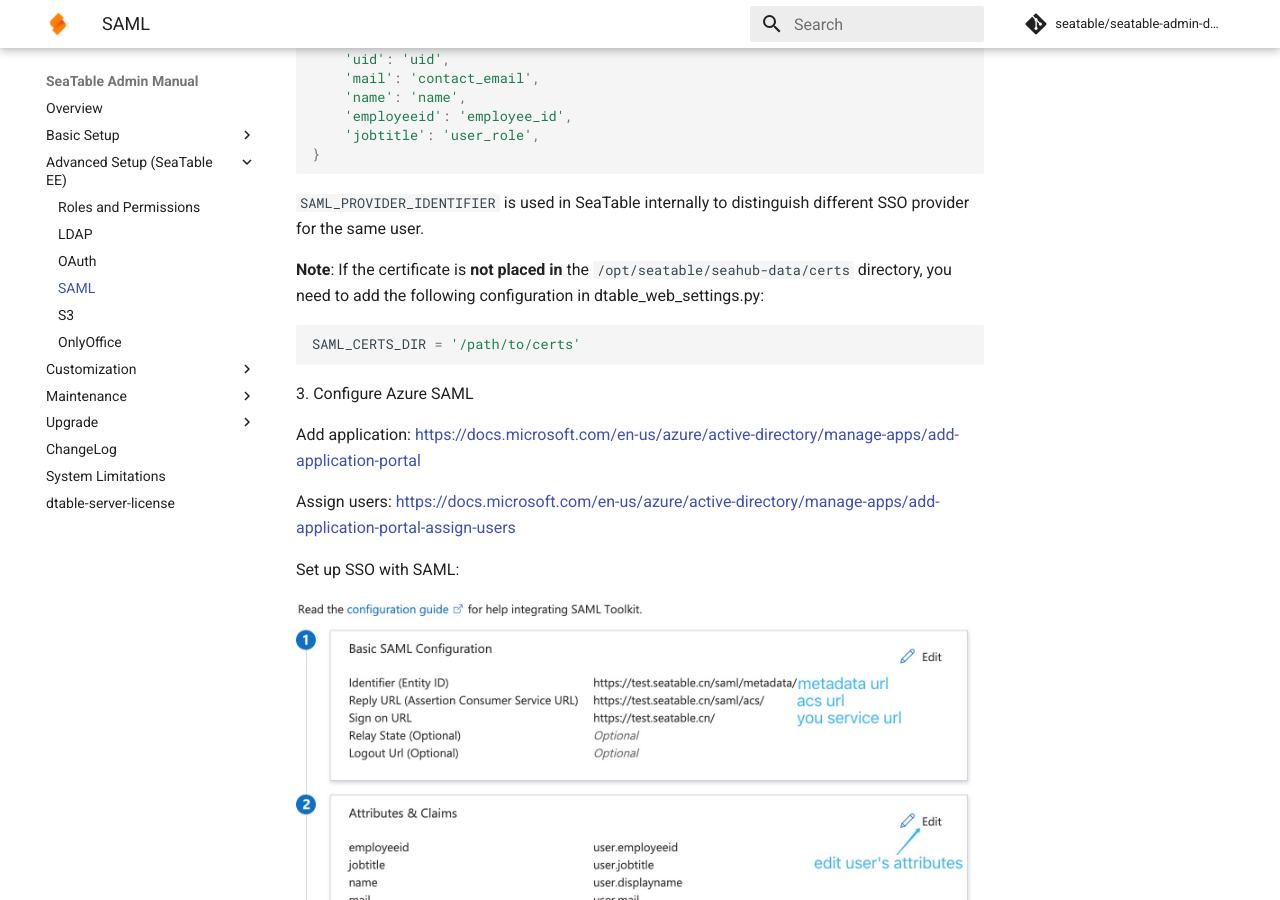
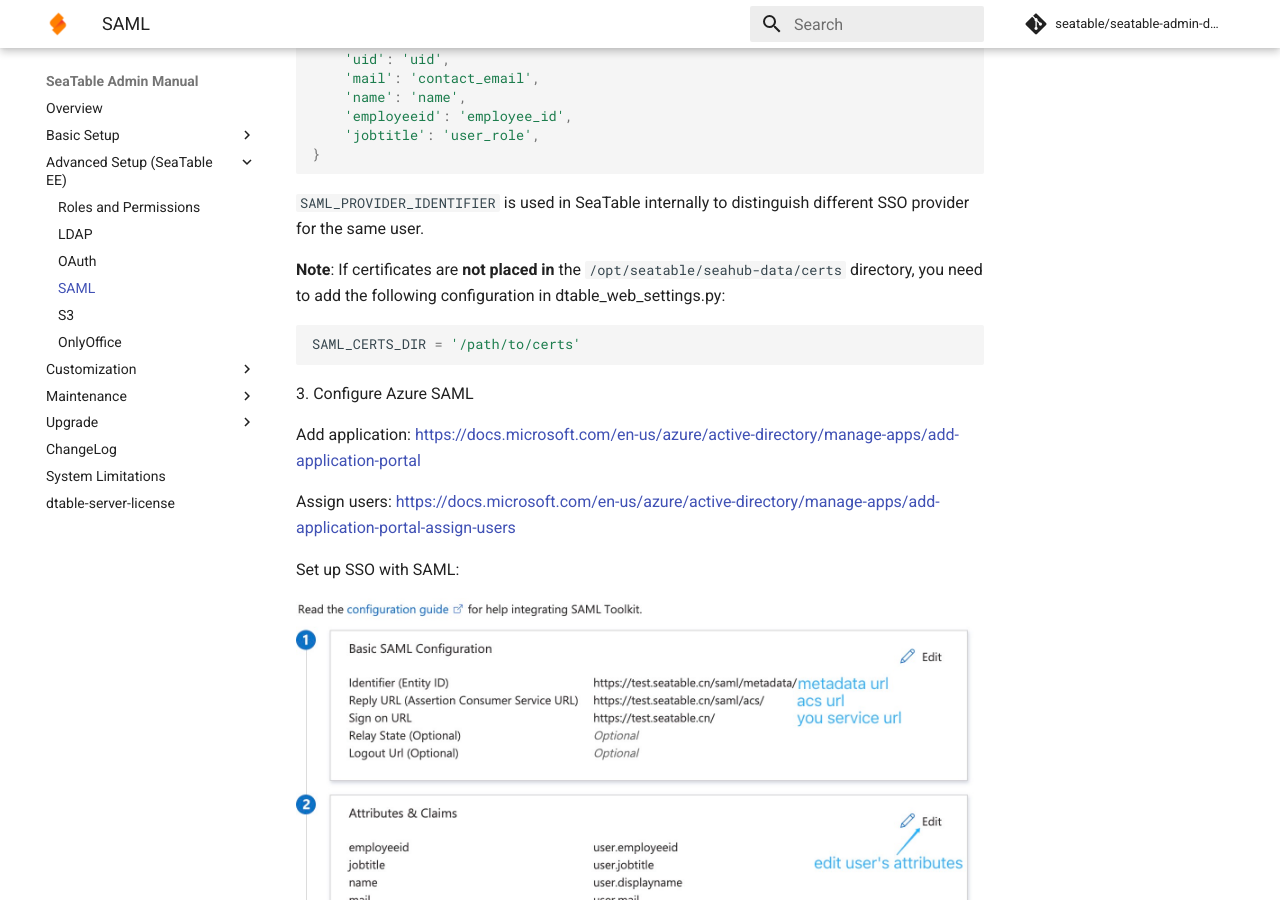
Before and after one commit to seatable/seatable-admin-docs, an MkDocs documentation site: the page built from manual/config/enterprise/saml.md, in a window 1280 px wide and 900 px high, scrolled down 642 px. Built offline with MkDocs 1.6.1 and Material for MkDocs 9.7.7, drawn with Linux system fonts in a browser that asks for light colours; comment, search, counter and statistics services are not loaded.

Commit message:
Update saml.md

````diff
--- a/manual/config/enterprise/saml.md
+++ b/manual/config/enterprise/saml.md
@@ -38,7 +38,7 @@
 `SAML_PROVIDER_IDENTIFIER` is used in SeaTable internally to distinguish different SSO provider for the same user.
 
 
-__Note__: If the certificate is **not placed in** the `/opt/seatable/seahub-data/certs` directory, you need to add the following configuration in dtable_web_settings.py:
+__Note__: If certificates are **not placed in** the `/opt/seatable/seahub-data/certs` directory, you need to add the following configuration in dtable_web_settings.py:
 
 ```python
 SAML_CERTS_DIR = '/path/to/certs'
````
